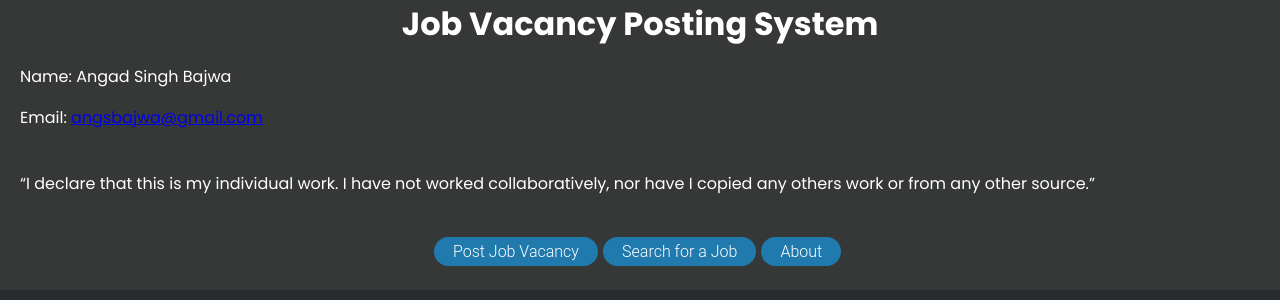
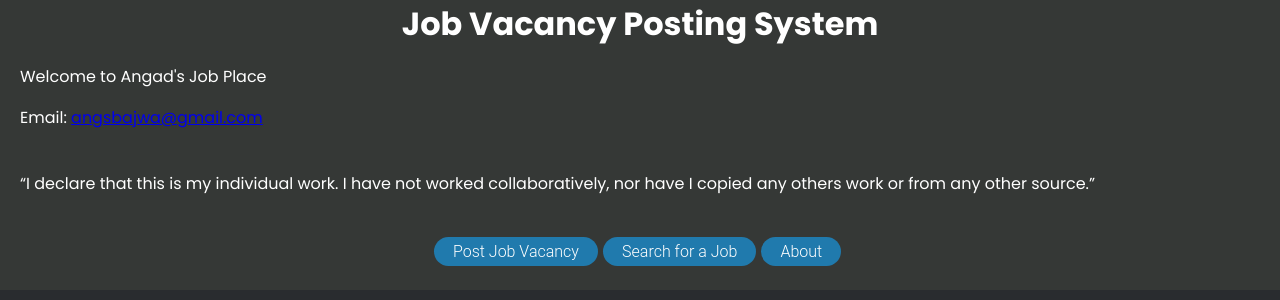
Before and after one commit to AngadB013/Job_Search_Site, a PHP site: page / in a window 1280 px wide. Shown: the part 50-350 px from the top of the page. Run offline with PHP 8.4, Linux system fonts and the light colour scheme.

Commit message:
Update index.php

```diff
--- a/index.php
+++ b/index.php
@@ -39,7 +39,7 @@
 <!-- Main Content Section -->
 <h1 class = "heading1">Job Vacancy Posting System</h1>
   <div id = "info">
-    <p>Name: Angad Singh Bajwa</p>
+    <p>Welcome to Angad's Job Place</p>
     <p>Email: <a href="mailto:'angsbajwa@gmail.com">angsbajwa@gmail.com</a></p>
     <p></br>
       “I declare that this is my individual work. I have not worked
```
